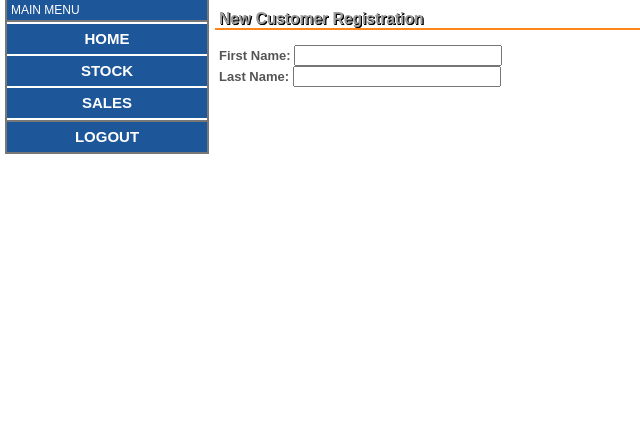
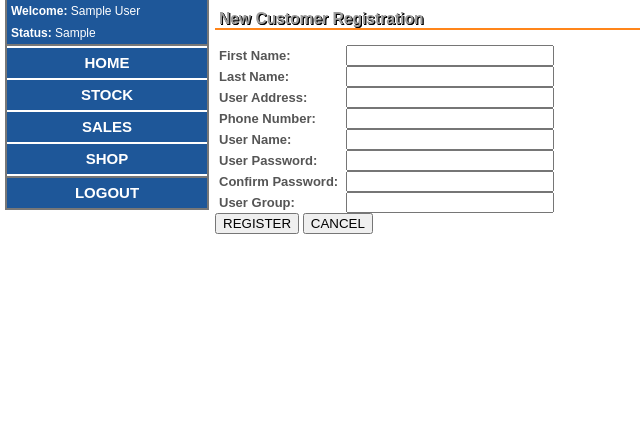
Before and after one commit to alexrbs/lpa_ecomms_web, a PHP site: page /reg.php in a window 1280 px wide. Shown: the part 77-510 px from the top of the page, without its empty margins (0-640 px from the left). Run offline with PHP 8.4, Linux system fonts and the light colour scheme; the visitor is signed in with stand-in values (Sample User, id 1); tables that the repository leaves empty or names only in its code hold one stand-in row (values such as "Sample post").

Commit message:
E-commerce and log file update.

```diff
--- a/app-lib.php
+++ b/app-lib.php
@@ -122,6 +122,7 @@ function build_navBlock() {
       <div id="navHome"class="navItem" onclick="navMan('index.php')">HOME</div>
       <div id="navStock"class="navItem" onclick="navMan('stock.php')">STOCK</div>
       <div id="navSales" class="navItem" onclick="navMan('sales.php')">SALES</div>
+      <div id="navShop" class="navItem" onclick="navMan('shop.php')">SHOP</div>
       <div id="navReg" class="navItem" onclick="navMan('reg.php')">REGISTER</div>
       <div class="menuSep"></div>
       <div id="navLog" onclick="navMan('login.php?killses=true')">LOGOUT</div>
@@ -130,10 +131,13 @@ function build_navBlock() {
   }else {      //If it does not fall under the admin condiction it builds the navBlock without the admin tab 'register'
       ?>
         <div id="navBlock">
-          <div id="navHeader">MAIN MENU</div>
+          <div id="navHeader"><b>Welcome: </b><?php echo $displayName ?>
+            <br><b>Status: </b><?php echo $displayGroup ?></br> <!--added to display user privileges-->
+          </div>
           <div id="navHome"class="navItem" onclick="navMan('index.php')">HOME</div>
           <div id="navStock"class="navItem" onclick="navMan('stock.php')">STOCK</div>
           <div id="navSales" class="navItem" onclick="navMan('sales.php')">SALES</div>
+          <div id="navShop" class="navItem" onclick="navMan('shop.php')">SHOP</div>
           <div class="menuSep"></div>
           <div id="navLog" onclick="navMan('login.php?killses=true')">LOGOUT</div>
         </div>
@@ -162,7 +166,7 @@ function gen_log(){
   $level = "warning";
 
   $message = "[{$date}] [{$file}] [{$level}] Error!".PHP_EOL;
-  error_log($message, 3, '/home/ubuntu/Downloads/lpa_ecomms_web/log/lpalog.log');
+  error_log($message, 3, '/home/alexander/github/lpa_ecomms_web/log/lpalog.log');
   }
 //End logs function
 
--- a/css/style.css
+++ b/css/style.css
@@ -39,7 +39,11 @@ a:hover {
   border-bottom: #ff851a solid 2px;
   margin-bottom: 15px;
 }
-
+#regBut{
+	position: relative;
+	border-left: 20px;
+	border-top: 2px;
+}
 
 #navBlock {
     position: relative;
@@ -61,7 +65,7 @@ a:hover {
     font-size: 12px;
 		color: white;
 		padding-left: 4px;
-    line-height: 20px;
+    line-height: 22px;
     /*font-weight: bold;*/
     margin-bottom: 2px;
     /*border-top-left-radius: 10px;
--- a/login.php
+++ b/login.php
@@ -36,7 +36,8 @@
 
     if($chkLogin == false) {
       $msg = "Login failed! Please try again.";
-    }
+      gen_log();
+      }
 
   }
  build_header();
--- a/reg.php
+++ b/reg.php
@@ -16,11 +16,39 @@
     <div class="PageTitle">New Customer Registration</div>
     <div>
       <b>First Name: </b>
-      <input name="fldfirstName" id="fldfirstName" style="width: 200px">
+      <input name="fldfirstName" id="fldfirstName" style="width: 200px; margin-left: 52px">
     </div>
     <div>
       <b>Last Name: </b>
-      <input name="fldlastName" id="fldlastName" style="width: 200px">
+      <input name="fldlastName" id="fldlastName" style="width: 200px; margin-left: 53px">
+    </div>
+    <div>
+      <b>User Address: </b>
+      <input name="flduserAddress" id="flduserAddress" style="width: 200px; margin-left: 35px">
+    </div>
+    <div>
+      <b>Phone Number: </b>
+      <input name="fldphoneNum" id="fldphoneNum" style="width: 200px; margin-left: 27px">
+    </div>
+    <div>
+      <b>User Name: </b>
+      <input name="flduserName" id="flduserName" style="width: 200px; margin-left: 51px">
+    </div>
+    <div>
+      <b>User Password: </b>
+      <input name="flduserPass" id="flduserPass" style="width: 200px; margin-left: 25px">
+    </div>
+    <div>
+      <b>Confirm Password: </b>
+      <input name="fldconfPass" id="fldconfPass" style="width: 200px; margin-left: 4px">
+    </div>
+    <div>
+      <b>User Group: </b>
+      <input name="flduserGroup" id="flduserGroup" style="width: 200px; margin-left: 48px">
+    </div>
+    <div id="regBut">
+      <button type="button" id="btnReg">REGISTER</button>
+      <button type="button" id="btnCancel">CANCEL</button>
     </div>
   </div>
 <?PHP
```
Also changed, not shown: shop.php (added, +20 -0 lines), 1 other file.
